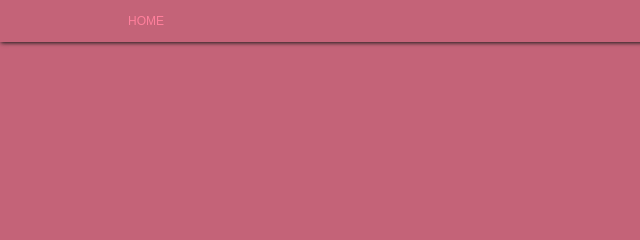
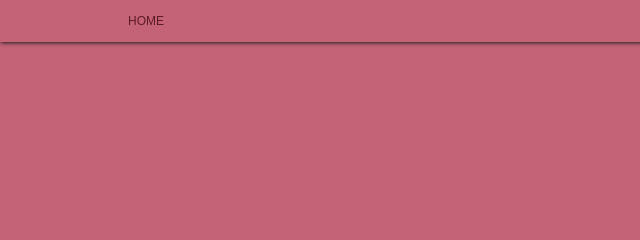
Before and after one commit to NDWnatural/abobus, a plain HTML site: page index.html in a window 1280 px wide. In both pictures the pointer is over the link 146 px from the left and 21 px from the top of the page. Shown: the top 240 px of the page, 0-640 px from the left. Drawn offline with Linux system fonts and the light colour scheme.

Commit message:
Update style.css

```diff
--- a/style.css
+++ b/style.css
@@ -49,7 +49,7 @@
             transition: 0.6s;
         }
         .navigation_header a:hover{
-            color: var(--color-pink);
+            color: #5e1a29;
         }
 .btn_icon_header{
             background: transparent;
```
